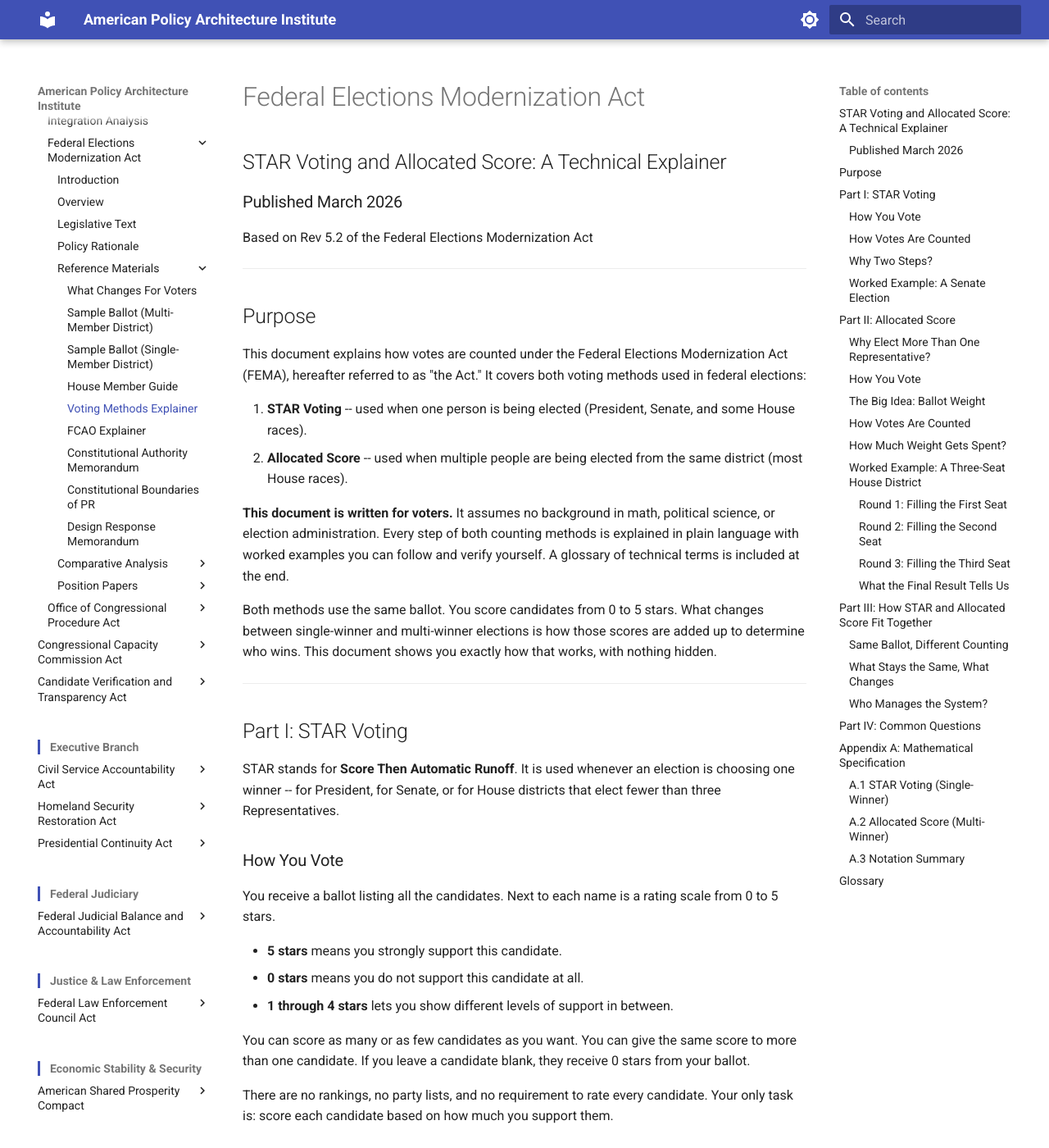
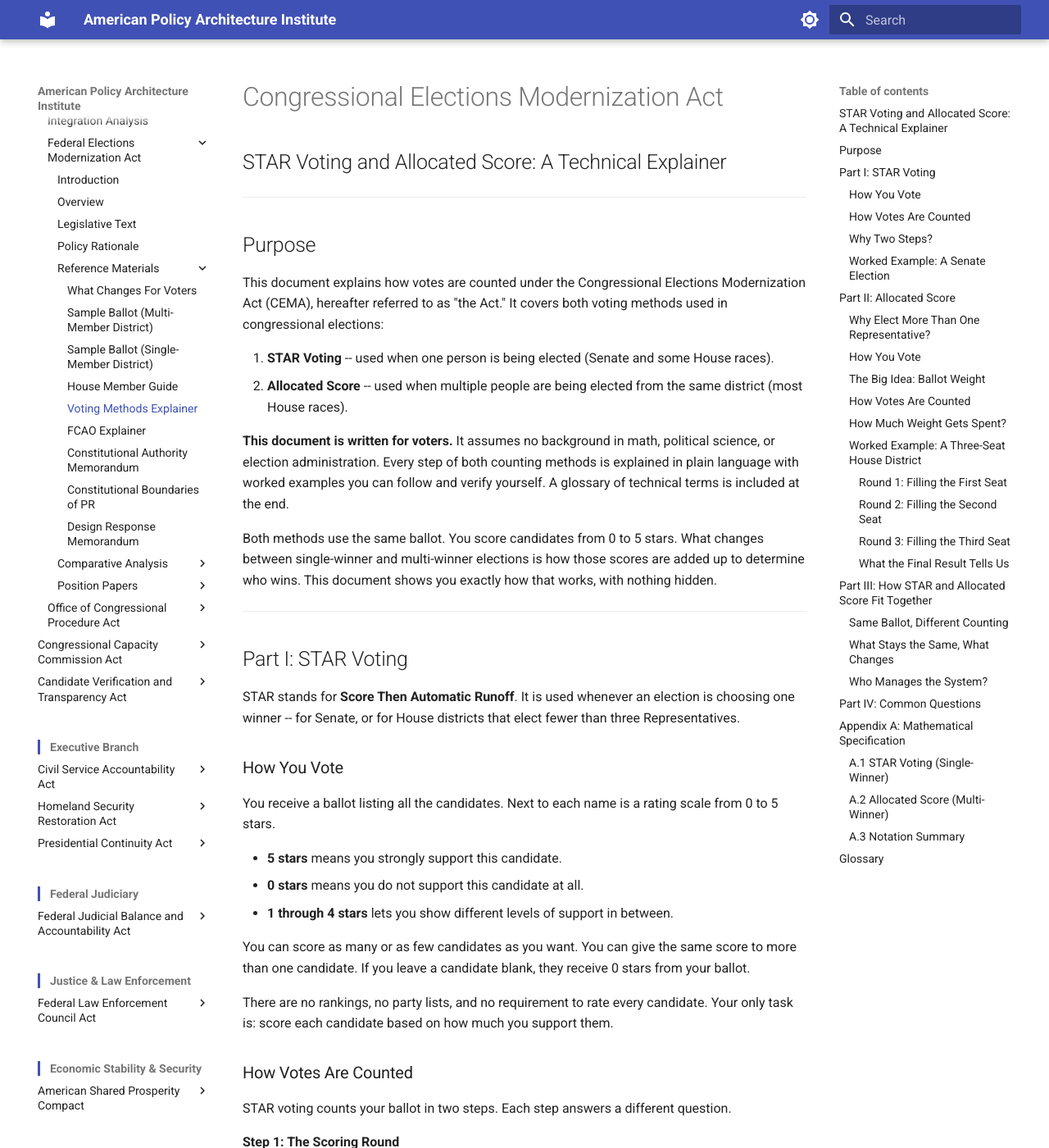
Before and after one commit to albertintech/apai, an MkDocs documentation site: the page built from docs/congress/cmf/fema/voting-methods-technical-explainer.md, in a window 1280 px wide and 1400 px high. Shown: the whole window at 82% size. Built offline with MkDocs 1.6.1 and Material for MkDocs 9.7.7, drawn with Linux system fonts in a browser that asks for light colours; some of the changed text lies outside the part shown.

Commit message:
Update voting-methods-technical-explainer.md

```diff
--- a/docs/congress/cmf/fema/voting-methods-technical-explainer.md
+++ b/docs/congress/cmf/fema/voting-methods-technical-explainer.md
@@ -1,18 +1,14 @@
-# Federal Elections Modernization Act
+# Congressional Elections Modernization Act
 
 ## STAR Voting and Allocated Score: A Technical Explainer
-
-### Published March 2026
-
-Based on Rev 5.2 of the Federal Elections Modernization Act
 
 ---
 
 ## Purpose
 
-This document explains how votes are counted under the Federal Elections Modernization Act (FEMA), hereafter referred to as "the Act." It covers both voting methods used in federal elections:
+This document explains how votes are counted under the Congressional Elections Modernization Act (CEMA), hereafter referred to as "the Act." It covers both voting methods used in congressional elections:
 
-1. **STAR Voting** -- used when one person is being elected (President, Senate, and some House races).
+1. **STAR Voting** -- used when one person is being elected (Senate and some House races).
 2. **Allocated Score** -- used when multiple people are being elected from the same district (most House races).
 
 **This document is written for voters.** It assumes no background in math, political science, or election administration. Every step of both counting methods is explained in plain language with worked examples you can follow and verify yourself. A glossary of technical terms is included at the end.
@@ -23,7 +19,7 @@ Both methods use the same ballot. You score candidates from 0 to 5 stars. What c
 
 ## Part I: STAR Voting
 
-STAR stands for **Score Then Automatic Runoff**. It is used whenever an election is choosing one winner -- for President, for Senate, or for House districts that elect fewer than three Representatives.
+STAR stands for **Score Then Automatic Runoff**. It is used whenever an election is choosing one winner -- for Senate, or for House districts that elect fewer than three Representatives.
 
 ### How You Vote
 
@@ -350,7 +346,7 @@ And nobody had to vote strategically. Every voter simply scored each candidate h
 
 ### Same Ballot, Different Counting
 
-The Act's voting methods are designed so that you do the same thing on every federal race: score each candidate from 0 to 5 stars. Whether you are voting for President, Senator, or Representative, the ballot looks the same and your task is the same.
+The Act's voting methods are designed so that you do the same thing on every congressional race: score each candidate from 0 to 5 stars. Whether you are voting for Senator or Representative, the ballot looks the same and your task is the same.
 
 What changes is behind the scenes. For single-winner races, your scores are counted using STAR voting's two-step process (scoring round, then automatic runoff). For multi-winner House races, your scores are counted using Allocated Score's round-by-round allocation with ballot weight.
 
@@ -524,7 +520,14 @@ The total weight spent in each round equals Q (the quota), ensuring that each el
 <!--
 ## Revision History
 
-**Revision 3.0** (Current)
+**Revision 5.6** (Current)
+- Renamed from "Federal Elections Modernization Act (FEMA)" to "Congressional Elections Modernization Act (CEMA)"; all references, defined terms, and download paths updated throughout
+- Presidential scope removal: removed presidential election references from Purpose section, STAR voting introduction, and Part III overview; the Act governs congressional elections only
+- DPS 3.1 header compliance: removed "Published March 2026" and "Based on Rev 5.2" metadata lines per DPS Rev 3.1 Section 1.2
+- Download link updated: path migrated to congress/cmf/cema/; added emoji prefix and parenthetical per DPS Rev 2.8 Section 1.9
+- No changes to voting method descriptions, worked examples, or mathematical specifications
+
+**Revision 3.0**
 - Updated reference line from Rev 5.0 to Rev 5.2
 - Corrected tier classification in "Who Manages the System?" section: moved 0-5 star scoring range from statutory principles (Tier 1) to protected design elements (Tier 2); replaced with "requirement that all voters can score all candidates" as the Tier 1 principle per Section 409(c)(1) and 409(d)(1)
 - Added "treatment of unscored candidates" to protected design elements description
@@ -554,7 +557,7 @@ The total weight spent in each round equals Q (the quota), ensuring that each el
 
 *Revision history available in the raw file.*
 
-> [Download this document](https://github.com/albertintech/apai/blob/main/docs/electoral/cmf/fema/voting-methods-technical-explainer.md) (opens on GitHub -- click the download button)
+> 📥 [Download this document](https://github.com/albertintech/apai/blob/main/docs/congress/cmf/cema/voting-methods-technical-explainer.md) (opens on GitHub -- click the ⬇ download button)
 
 ---
 
```
